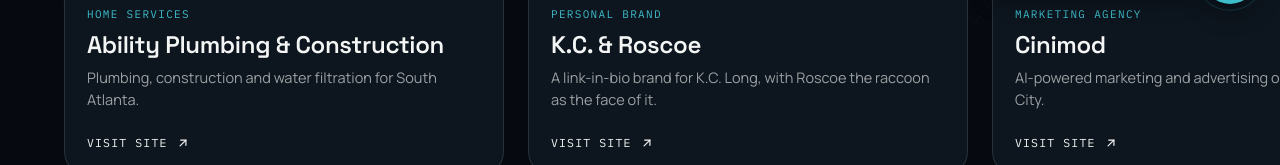
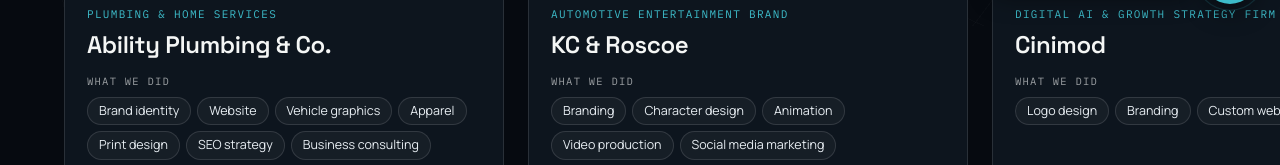
Before and after one commit to ocean-in-motion/OIM, a plain HTML site: page brands/index.html in a window 1280 px wide. Shown: the part 774-939 px from the top of the page. Drawn offline with Linux system fonts and the light colour scheme.

Commit message:
Brands page: add entity types and services to each card
Co-Authored-By: Claude Sonnet 5.5 <noreply@anthropic.com>
Claude-Session: https://claude.ai/code/session_01RZDmQvffCHfLU6sehQjeQy

```diff
--- a/brands/index.html
+++ b/brands/index.html
@@ -74,6 +74,9 @@
   .brand-meta{ padding:18px 8px 0; display:flex; flex-direction:column; gap:8px; flex:1; }
   .brand-cat{ font-family:var(--font-mono); font-size:11px; letter-spacing:.12em; text-transform:uppercase; color:var(--sonar); }
   .brand-name{ font-family:var(--font-display); font-size:24px; font-weight:600; letter-spacing:-.015em; line-height:1.15; }
+  .brand-did{ margin-top:6px; font-family:var(--font-mono); font-size:10.5px; letter-spacing:.12em; text-transform:uppercase; color:var(--dim); }
+  .brand-tags{ list-style:none; margin:0; padding:0; display:flex; flex-wrap:wrap; gap:6px; }
+  .brand-tags li{ font-size:12.5px; line-height:1; padding:7px 11px; border-radius:999px; border:1px solid rgba(255,255,255,.12); background:rgba(255,255,255,.04); color:var(--text, #e8eef3); }
   .brand-desc{ color:var(--dim); font-size:14.5px; line-height:1.55; }
   .brand-visit{
     margin-top:auto; padding-top:14px; font-family:var(--font-mono); font-size:11.5px; letter-spacing:.1em;
@@ -145,9 +148,10 @@
         </div>
       </div>
       <div class="brand-meta">
-        <div class="brand-cat">Home services</div>
-        <div class="brand-name">Ability Plumbing &amp; Construction</div>
-        <p class="brand-desc">Plumbing, construction and water filtration for South Atlanta.</p>
+        <div class="brand-cat">Plumbing &amp; Home Services</div>
+        <div class="brand-name">Ability Plumbing &amp; Co.</div>
+        <div class="brand-did">What we did</div>
+        <ul class="brand-tags"><li>Brand identity</li><li>Website</li><li>Vehicle graphics</li><li>Apparel</li><li>Print design</li><li>SEO strategy</li><li>Business consulting</li></ul>
         <div class="brand-visit">Visit site <svg viewBox="0 0 24 24" fill="none" stroke="currentColor" stroke-width="2" stroke-linecap="round" stroke-linejoin="round"><path d="M7 17 17 7"/><path d="M8 7h9v9"/></svg></div>
       </div>
     </a>
@@ -160,9 +164,10 @@
         </div>
       </div>
       <div class="brand-meta">
-        <div class="brand-cat">Personal brand</div>
-        <div class="brand-name">K.C. &amp; Roscoe</div>
-        <p class="brand-desc">A link-in-bio brand for K.C. Long, with Roscoe the raccoon as the face of it.</p>
+        <div class="brand-cat">Automotive Entertainment Brand</div>
+        <div class="brand-name">KC &amp; Roscoe</div>
+        <div class="brand-did">What we did</div>
+        <ul class="brand-tags"><li>Branding</li><li>Character design</li><li>Animation</li><li>Video production</li><li>Social media marketing</li></ul>
         <div class="brand-visit">Visit site <svg viewBox="0 0 24 24" fill="none" stroke="currentColor" stroke-width="2" stroke-linecap="round" stroke-linejoin="round"><path d="M7 17 17 7"/><path d="M8 7h9v9"/></svg></div>
       </div>
     </a>
@@ -175,9 +180,10 @@
         </div>
       </div>
       <div class="brand-meta">
-        <div class="brand-cat">Marketing agency</div>
+        <div class="brand-cat">Digital AI &amp; Growth Strategy Firm</div>
         <div class="brand-name">Cinimod</div>
-        <p class="brand-desc">AI-powered marketing and advertising out of Peachtree City.</p>
+        <div class="brand-did">What we did</div>
+        <ul class="brand-tags"><li>Logo design</li><li>Branding</li><li>Custom website</li></ul>
         <div class="brand-visit">Visit site <svg viewBox="0 0 24 24" fill="none" stroke="currentColor" stroke-width="2" stroke-linecap="round" stroke-linejoin="round"><path d="M7 17 17 7"/><path d="M8 7h9v9"/></svg></div>
       </div>
     </a>
@@ -190,9 +196,10 @@
         </div>
       </div>
       <div class="brand-meta">
-        <div class="brand-cat">Creative studio</div>
+        <div class="brand-cat">Photography &amp; Editing Business</div>
         <div class="brand-name">KMS Sequence</div>
-        <p class="brand-desc">Photography, videography, editing and graphic design under one studio.</p>
+        <div class="brand-did">What we did</div>
+        <ul class="brand-tags"><li>Custom website</li><li>Backend development</li><li>Portfolio management</li></ul>
         <div class="brand-visit">Visit site <svg viewBox="0 0 24 24" fill="none" stroke="currentColor" stroke-width="2" stroke-linecap="round" stroke-linejoin="round"><path d="M7 17 17 7"/><path d="M8 7h9v9"/></svg></div>
       </div>
     </a>
@@ -205,9 +212,10 @@
         </div>
       </div>
       <div class="brand-meta">
-        <div class="brand-cat">Photography</div>
+        <div class="brand-cat">Photography Business</div>
         <div class="brand-name">Mel Carter Photography</div>
-        <p class="brand-desc">Portraits, headshots, lifestyle and pet photography.</p>
+        <div class="brand-did">What we did</div>
+        <ul class="brand-tags"><li>Custom website</li><li>Backend development</li><li>Portfolio management</li></ul>
         <div class="brand-visit">Visit site <svg viewBox="0 0 24 24" fill="none" stroke="currentColor" stroke-width="2" stroke-linecap="round" stroke-linejoin="round"><path d="M7 17 17 7"/><path d="M8 7h9v9"/></svg></div>
       </div>
     </a>
@@ -220,9 +228,10 @@
         </div>
       </div>
       <div class="brand-meta">
-        <div class="brand-cat">Entertainment</div>
+        <div class="brand-cat">DJ / Entertainment Brand</div>
         <div class="brand-name">Narci</div>
-        <p class="brand-desc">An interactive DJ site built around a record player.</p>
+        <div class="brand-did">What we did</div>
+        <ul class="brand-tags"><li>Event landing page</li><li>Link hub</li><li>Web design</li></ul>
         <div class="brand-visit">Visit site <svg viewBox="0 0 24 24" fill="none" stroke="currentColor" stroke-width="2" stroke-linecap="round" stroke-linejoin="round"><path d="M7 17 17 7"/><path d="M8 7h9v9"/></svg></div>
       </div>
     </a>
@@ -235,9 +244,10 @@
         </div>
       </div>
       <div class="brand-meta">
-        <div class="brand-cat">Music</div>
+        <div class="brand-cat">Music / Artist Brand</div>
         <div class="brand-name">Ocean Music</div>
-        <p class="brand-desc">Songs, photos and a live remix studio.</p>
+        <div class="brand-did">What we did</div>
+        <ul class="brand-tags"><li>Artist branding</li><li>Creative development</li><li>Music</li></ul>
         <div class="brand-visit">Visit site <svg viewBox="0 0 24 24" fill="none" stroke="currentColor" stroke-width="2" stroke-linecap="round" stroke-linejoin="round"><path d="M7 17 17 7"/><path d="M8 7h9v9"/></svg></div>
       </div>
     </a>
@@ -250,9 +260,10 @@
         </div>
       </div>
       <div class="brand-meta">
-        <div class="brand-cat">Nonprofit</div>
+        <div class="brand-cat">Nonprofit Organization</div>
         <div class="brand-name">Ethan's Reach</div>
-        <p class="brand-desc">A Georgia nonprofit's home for driver's ed courses and community safety events.</p>
+        <div class="brand-did">What we did</div>
+        <ul class="brand-tags"><li>Brand development</li><li>Website</li><li>Social media</li><li>Educational video production</li></ul>
         <div class="brand-visit">Visit site <svg viewBox="0 0 24 24" fill="none" stroke="currentColor" stroke-width="2" stroke-linecap="round" stroke-linejoin="round"><path d="M7 17 17 7"/><path d="M8 7h9v9"/></svg></div>
       </div>
     </a>
@@ -265,9 +276,10 @@
         </div>
       </div>
       <div class="brand-meta">
-        <div class="brand-cat">Automotive</div>
-        <div class="brand-name">Dealership Websites</div>
-        <p class="brand-desc">Inventory, financing and appointment booking for small dealers.</p>
+        <div class="brand-cat">Automotive Retail Business</div>
+        <div class="brand-name">Dealership</div>
+        <div class="brand-did">What we did</div>
+        <ul class="brand-tags"><li>Vehicle marketing</li><li>Content production</li><li>Promotional strategy</li></ul>
         <div class="brand-visit">Visit site <svg viewBox="0 0 24 24" fill="none" stroke="currentColor" stroke-width="2" stroke-linecap="round" stroke-linejoin="round"><path d="M7 17 17 7"/><path d="M8 7h9v9"/></svg></div>
       </div>
     </a>
```
